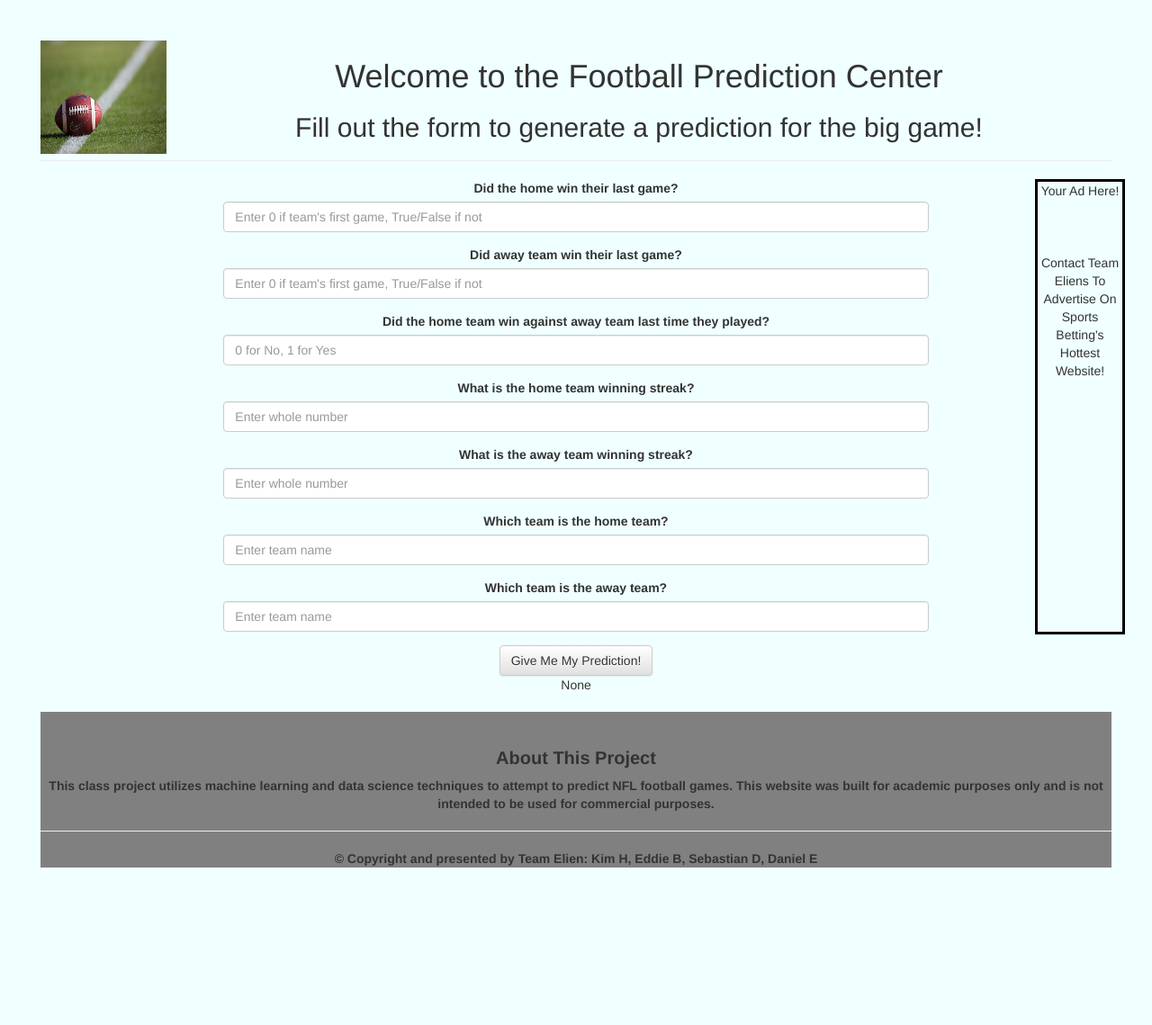
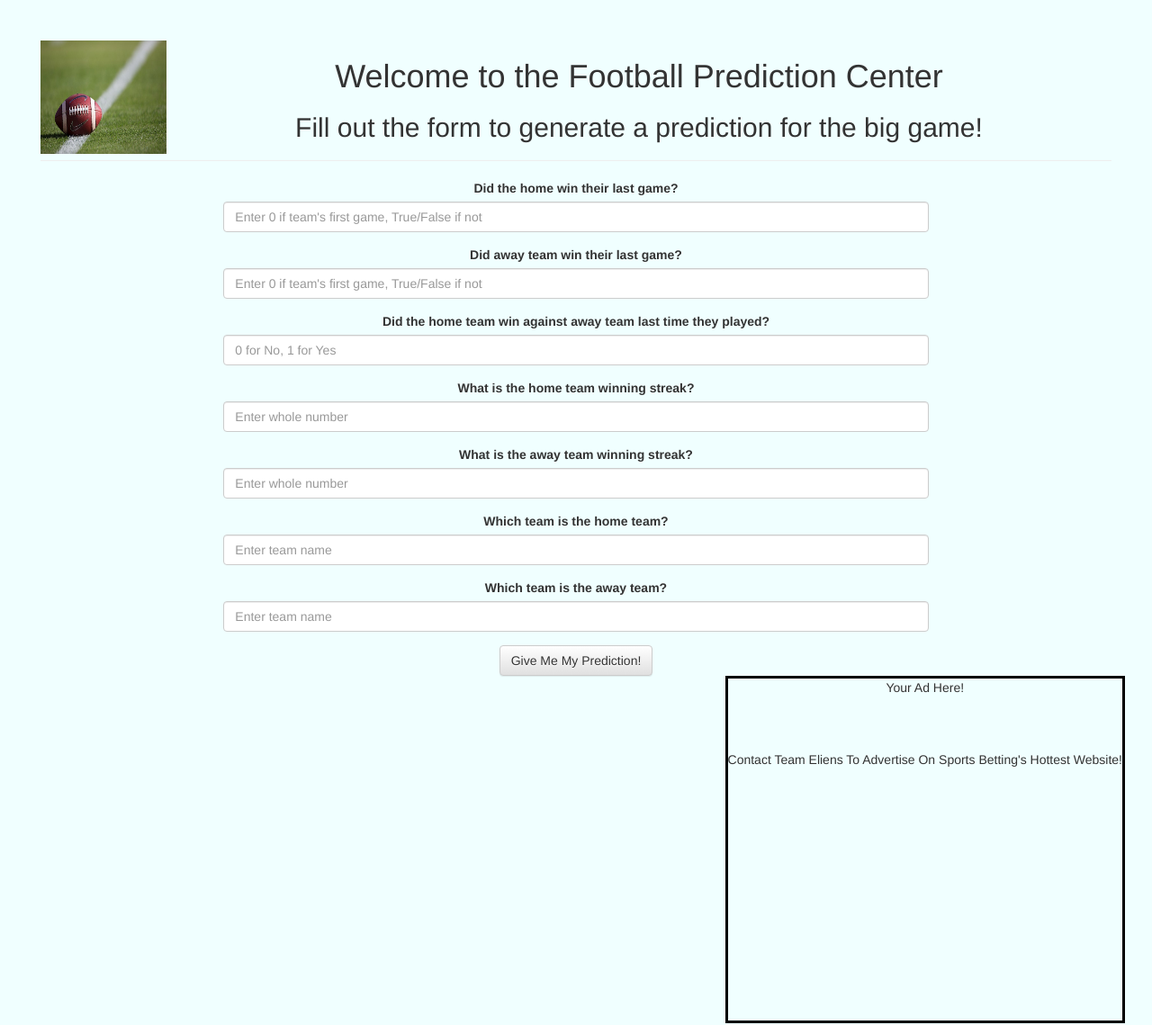
Before and after one commit to sebastiandifrancesco/NFL_Prediction, a Flask app: page / in a window 1280 px wide. Shown: the top 1139 px of the page at 90% size. Before the commit the page ends 964 px from the top, so only its background shows below. Run offline with Flask 2, Linux system fonts and the light colour scheme; some libraries are stand-ins or nearby versions.

Commit message:
update css

```diff
--- a/static/css/style3.css
+++ b/static/css/style3.css
@@ -52,7 +52,7 @@ body{
     border:black;
     border-style: solid;
     height:100%;
-    width:100px;
+    width:auto;
     float: right;
 }
 .row{
```
